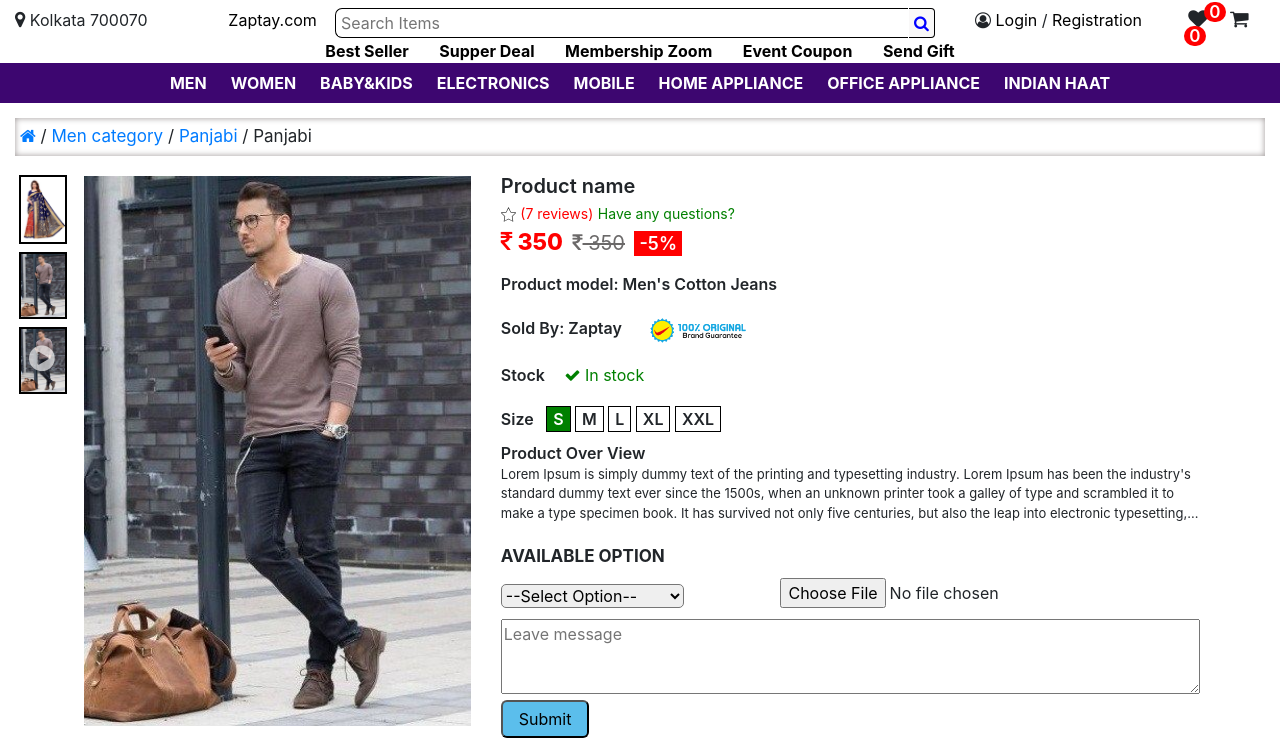
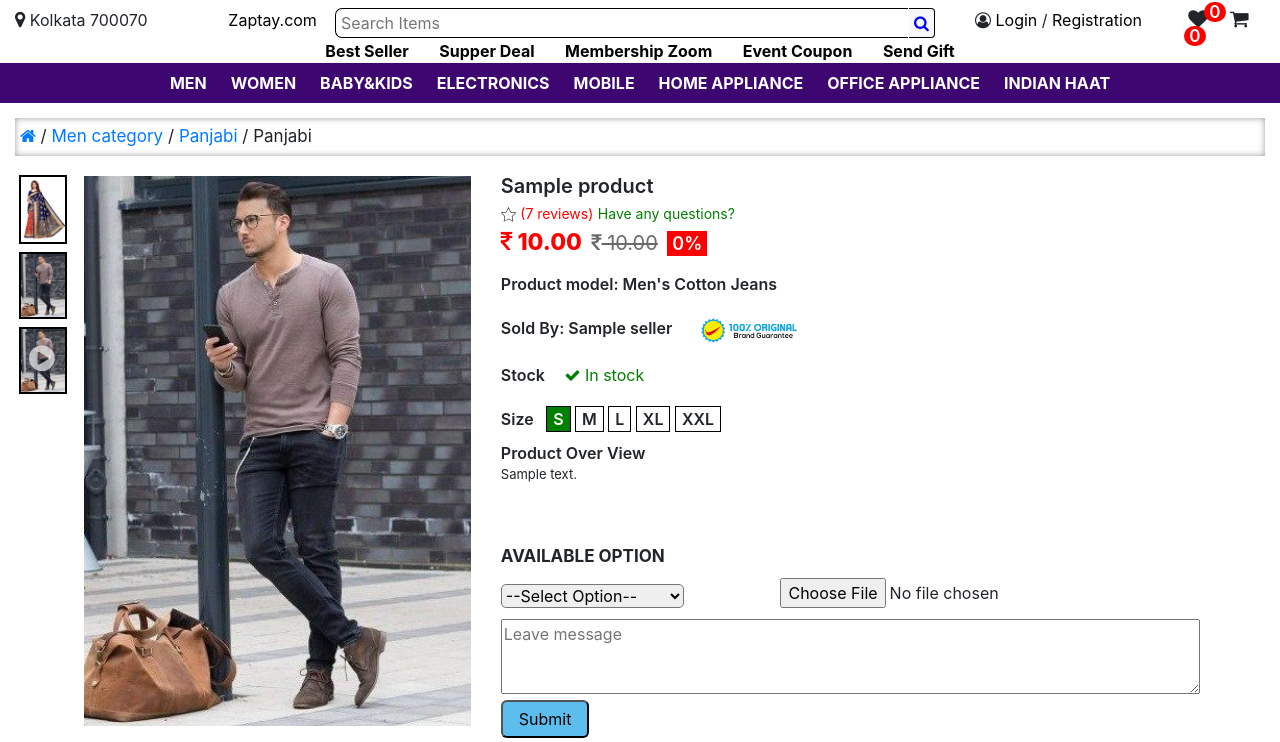
Before and after one commit to wwwzaptaycom/zaptay, a Django app: page /product/1/ in a window 1280 px wide. Shown: the top 742 px of the page. Run offline with Django 3.2, Linux system fonts and the light colour scheme; tables that the repository leaves empty hold one stand-in row (values such as "Sample post"); some libraries are stand-ins or nearby versions.

Commit message:
Product sell page start dynamic

```diff
--- a/product/views.py
+++ b/product/views.py
@@ -8,6 +8,7 @@ from .models import Product, ProductImage
 from category.models import MainCategory
 from attribute.models import SubCategory, TertiaryCategory, Colour, Size, Source, SameDayDelivary, NextDayDelivary
 from seller.models import Seller
+from stock.models import Bach
 
 from django.conf import settings
 from django.core.files.storage import FileSystemStorage
@@ -28,9 +29,13 @@ class ProductViewsDetails(TemplateView):
     def get_context_data(self, **kwargs):
         context = dict()
         product_id = self.kwargs.get('product_slug')
-        print (product_id)
-        # product_list = Product.objects.all().order_by('-id')
-        context = {}
+        product_list = Product.objects.all().filter(prod_custom_id=product_id)
+        product_stock_price = Bach.objects.filter(product_id=product_list[0].id)
+        if product_stock_price:
+            product_price_dic_percent = int(100-((float(product_stock_price[0].offer_price)/float(product_stock_price[0].main_price))*100))
+        else:
+            product_price_dic_percent = ""
+        context = {'product_all_desc': product_list.first(), 'product_stock_price': product_stock_price.first(), 'price_discount': product_price_dic_percent}
         return context
 
 
--- a/templates/home.html
+++ b/templates/home.html
@@ -1010,7 +1010,7 @@
           {% if man_fashion_dreals %}
             {% for men_fashion in  man_fashion_dreals %}
               <div class="col-md-2 feature_cat_pading_man">
-                <a href="{% url 'product:show_product' men_fashion.product_id %}">
+                <a href="{% url 'product:show_product' men_fashion.product_id %}" target="_blank">
                   <div class="product_div">
                     <div class="product_img">
                       {% if men_fashion.product_image == "" %}
--- a/templates/product.html
+++ b/templates/product.html
@@ -68,7 +68,7 @@
 
                 <div class="col-md-12">
                   <div class="product_sort_details">
-                    <div class="title">Product name</div>
+                    <div class="title">{{ product_all_desc.prod_title }}</div>
                     <div class="rating">
                       <span class="star">
                         <img src="{% static 'site_image/star.svg' %}" alt="">
@@ -79,9 +79,9 @@
                       </span>
                     </div>
                     <div class="price">
-                      <span class="sall"><i class="fa fa-inr" aria-hidden="true"></i> 350</span>
-                      <span class="original"><i class="fa fa-inr" aria-hidden="true"></i> 350</span>
-                      <span class="percent">-5%</span>
+                      <span class="sall"><i class="fa fa-inr" aria-hidden="true"></i> {{ product_stock_price.offer_price }}</span>
+                      <span class="original"><i class="fa fa-inr" aria-hidden="true"></i> {{ product_stock_price.main_price }}</span>
+                      <span class="percent">{{ price_discount }}%</span>
                     </div>
 
                     <div class="product_model">
@@ -89,7 +89,7 @@
                     </div>
 
                     <div class="sold">
-                      <span class="by">Sold By: Zaptay</span>
+                      <span class="by">Sold By: {{ product_all_desc.seller.seller_name }}</span>
                       <span class="original">
                         <img src="{% static 'site_image/brand.png' %}" alt="">
                       </span>
@@ -114,7 +114,7 @@
                     <div class="product_overview">
                       <div class="title">Product Over View</div>
                       <div class="overview">
-                        <span>Lorem Ipsum is simply dummy text of the printing and typesetting industry. Lorem Ipsum has been the industry's standard dummy text ever since the 1500s, when an unknown printer took a galley of type and scrambled it to make a type specimen book. It has survived not only five centuries, but also the leap into electronic typesetting, remaining essentially unchanged. It was popularised in the 1960s with the release of Letraset sheets containing Lorem Ipsum passages, and more recently with desktop publishing software like Aldus PageMaker including versions of Lorem Ipsum.</span>
+                        <span>{{ product_all_desc.prod_desc }}</span>
                       </div>
                     </div>
 
```
